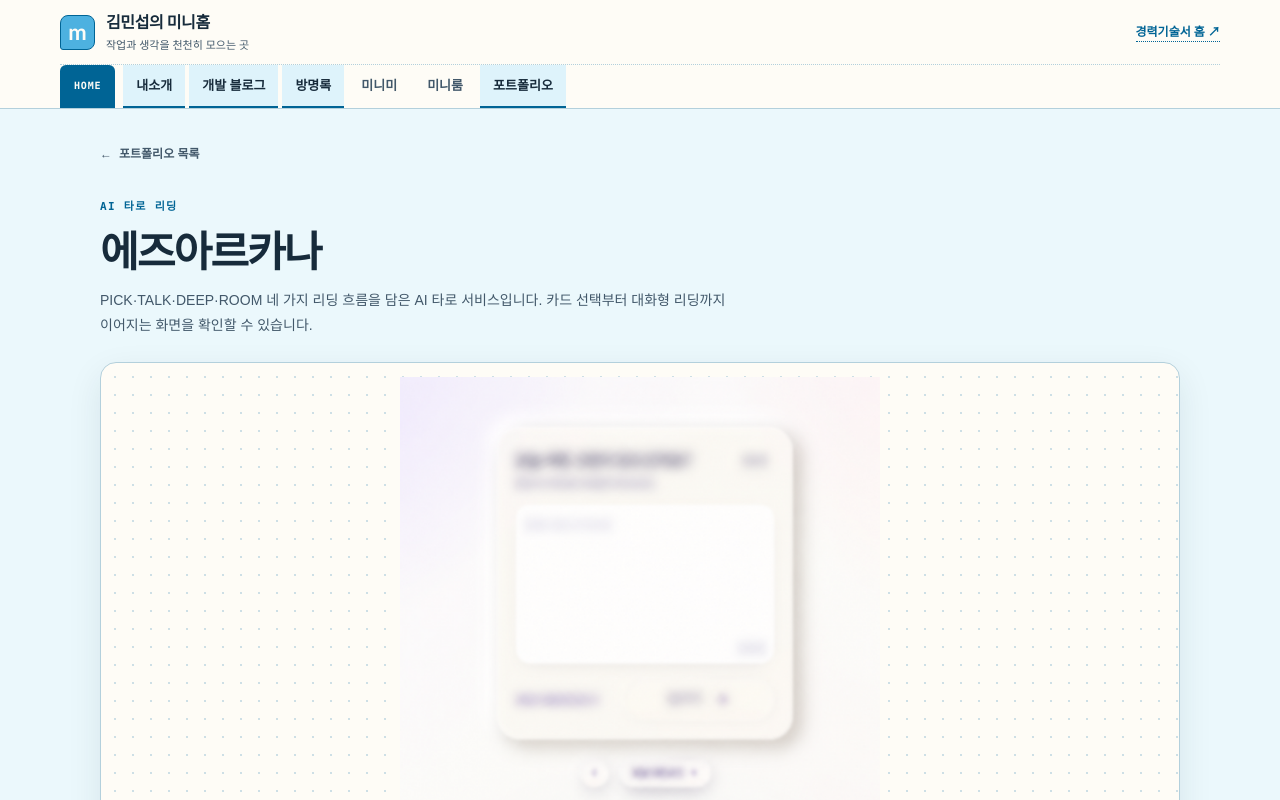
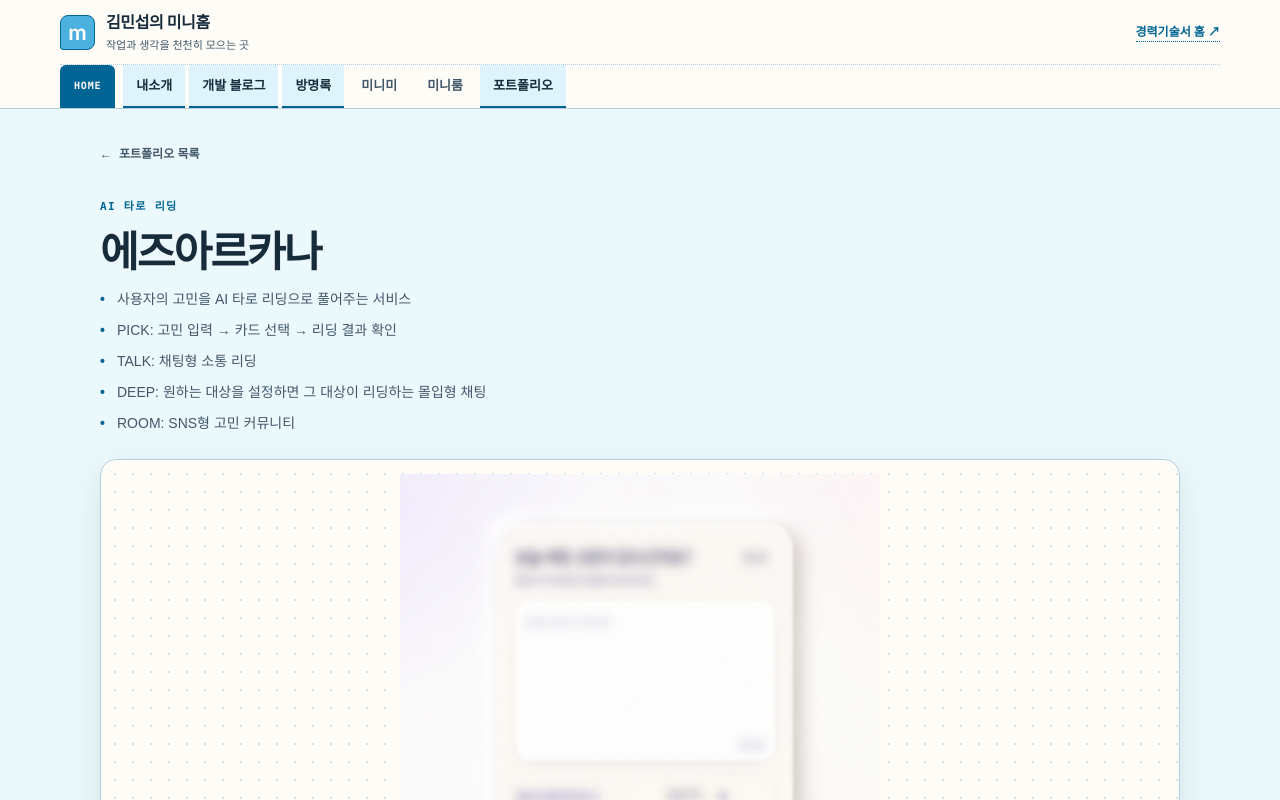
Before and after one commit to min-seob/my-resume, a Next.js app: page /minihome/portfolio/asarcana in a window 1280 px wide. Shown: the top 800 px of the page. Built offline with nearby package versions, Linux system fonts and the light colour scheme.

Commit message:
feat: 포트폴리오 상세 소개 추가

```diff
--- a/src/app/minihome/portfolio/[slug]/page.tsx
+++ b/src/app/minihome/portfolio/[slug]/page.tsx
@@ -28,7 +28,7 @@ export async function generateMetadata({ params }: PortfolioDetailPageProps): Pr
 
   return {
     title: `${project.title} | 포트폴리오`,
-    description: project.description,
+    description: project.descriptionItems?.join(" · ") ?? project.description,
   };
 }
 
@@ -51,7 +51,15 @@ export default async function PortfolioDetailPage({ params }: PortfolioDetailPag
           <header className="portfolio-detail__intro">
             <p className="portfolio-page__eyebrow">{project.category}</p>
             <h1>{project.title}</h1>
-            <p>{project.description}</p>
+            {project.descriptionItems?.length ? (
+              <ul className="portfolio-detail__description-list">
+                {project.descriptionItems.map((item) => (
+                  <li key={item}>{item}</li>
+                ))}
+              </ul>
+            ) : (
+              <p>{project.description}</p>
+            )}
           </header>
           {project.screens.length > 0 ? <PortfolioDetailGallery project={project} /> : null}
         </article>
--- a/src/app/minihome/portfolio/page.tsx
+++ b/src/app/minihome/portfolio/page.tsx
@@ -23,7 +23,7 @@ export default function PortfolioPage() {
             <span aria-hidden="true">←</span> 미니홈
           </Link>
           <header className="portfolio-page__intro">
-            <p className="portfolio-page__eyebrow">PORTFOLIO · 07 PROJECTS</p>
+            <p className="portfolio-page__eyebrow">PORTFOLIO · 06 PROJECTS</p>
             <h1>만들어 온 화면들</h1>
             <p>프로젝트를 선택해 화면과 이야기를 둘러보세요.</p>
           </header>
--- a/src/app/minihome/portfolio/portfolio.css
+++ b/src/app/minihome/portfolio/portfolio.css
@@ -62,6 +62,31 @@
   color: var(--mini-ink-soft);
   font-size: 14px;
   line-height: 1.8;
+}
+
+.portfolio-detail__description-list {
+  display: grid;
+  max-width: 680px;
+  gap: 8px;
+  margin: 12px 0 0;
+  padding: 0;
+  color: var(--mini-ink-soft);
+  font-size: 14px;
+  line-height: 1.65;
+  list-style: none;
+}
+
+.portfolio-detail__description-list li {
+  position: relative;
+  padding-inline-start: 17px;
+}
+
+.portfolio-detail__description-list li::before {
+  position: absolute;
+  inset-inline-start: 0;
+  color: var(--mini-sky-dark);
+  content: "•";
+  font-weight: 800;
 }
 
 .portfolio-project-grid {
--- a/src/data/portfolio-gallery.ts
+++ b/src/data/portfolio-gallery.ts
@@ -13,6 +13,7 @@ export type PortfolioProject = {
   title: string;
   category: string;
   description: string;
+  descriptionItems?: string[];
   cover: PortfolioScreen;
   coverPair?: PortfolioScreen[];
   screens: PortfolioScreen[];
@@ -23,8 +24,14 @@ export const portfolioProjects: PortfolioProject[] = [
     slug: "asarcana",
     title: "에즈아르카나",
     category: "AI 타로 리딩",
-    description:
-      "PICK·TALK·DEEP·ROOM 네 가지 리딩 흐름을 담은 AI 타로 서비스입니다. 카드 선택부터 대화형 리딩까지 이어지는 화면을 확인할 수 있습니다.",
+    description: "사용자의 고민을 AI 타로 리딩으로 풀어주는 서비스",
+    descriptionItems: [
+      "사용자의 고민을 AI 타로 리딩으로 풀어주는 서비스",
+      "PICK: 고민 입력 → 카드 선택 → 리딩 결과 확인",
+      "TALK: 채팅형 소통 리딩",
+      "DEEP: 원하는 대상을 설정하면 그 대상이 리딩하는 몰입형 채팅",
+      "ROOM: SNS형 고민 커뮤니티",
+    ],
     cover: {
       id: "hero",
       label: "PICK 카드 펼침",
@@ -80,8 +87,13 @@ export const portfolioProjects: PortfolioProject[] = [
     slug: "asarcana-reservation",
     title: "에즈아르카나 예약",
     category: "상담 예약·채팅",
-    description:
-      "상담 시간 선택부터 날짜·가능 시간 예약, 카드 리딩과 실시간 채팅까지 이어지는 모바일 예약 시스템입니다. 캡처에 표시된 날짜와 시간은 테스트 샘플입니다.",
+    description: "실제 타로리더와 1:1로 진행하는 예약·채팅형 리딩",
+    descriptionItems: [
+      "실제 타로리더와 1:1로 진행하는 예약·채팅형 리딩",
+      "일정 예약 후 채팅방에서 실제 상담 진행",
+      "타로리더의 카드 선택과 직접 리딩",
+      "30분·50분 상담 선택",
+    ],
     cover: {
       id: "date-time",
       label: "날짜·시간 선택",
@@ -146,34 +158,16 @@ export const portfolioProjects: PortfolioProject[] = [
     ],
   },
   {
-    slug: "coev",
-    title: "코브원 충전 플랫폼",
-    category: "백오피스·배치",
-    description:
-      "충전 플랫폼의 운영 백오피스와 배치 영역을 개발했습니다. 사용자 정보와 최근 방문·공지 목록을 가린 운영 홈 화면을 확인할 수 있습니다.",
-    cover: {
-      id: "coev-home",
-      label: "운영 홈",
-      alt: "사용자 정보와 최근 방문·공지 목록을 흐림 처리한 코브원 운영 홈 화면",
-      src: "/portfolio/coev-home.png",
-      fit: "contain",
-    },
-    screens: [
-      {
-        id: "coev-home",
-        label: "운영 홈",
-        alt: "사용자 정보와 최근 방문·공지 목록을 흐림 처리한 코브원 운영 홈 화면",
-        src: "/portfolio/coev-home.png",
-        fit: "contain",
-      },
-    ],
-  },
-  {
     slug: "stockmate",
     title: "StockMate",
     category: "AI 주식 브리핑",
-    description:
-      "뉴스 수집과 AI 요약을 일별 브리핑, 장중 뉴스, 실시간 채팅과 Discord 웹훅으로 이어주는 자동화 프로젝트입니다. 공개 화면에서 채팅 내용은 흐림 처리했습니다.",
+    description: "매일 오전 7시 뉴스 브리핑과 Discord 웹훅을 연결한 AI 자동화",
+    descriptionItems: [
+      "매일 오전 7시 전날·새벽 뉴스 브리핑",
+      "뉴스 수집·스크래핑 → AI 요약 → Discord 웹훅 전송",
+      "장중 뉴스 실시간 크롤링·스크래핑",
+      "실시간 소통 채팅방",
+    ],
     cover: {
       id: "market-view",
       label: "장중 시황",
@@ -205,8 +199,13 @@ export const portfolioProjects: PortfolioProject[] = [
     slug: "freestyle",
     title: "프리스타일 리부트 라운지",
     category: "게임 커뮤니티",
-    description:
-      "신규·복귀 유저가 포지션별 공략을 읽고 질문을 나누는 커뮤니티입니다. 메인 화면, 자유게시판, 크리에이터 영상 목록을 담았습니다.",
+    description: "FreeStyle Reboot 유저를 위한 자유게시판형 소통 라운지",
+    descriptionItems: [
+      "디시 갤러리 같은 분위기의 게임 자유게시판",
+      "관련 유튜버 최신 영상을 동기화해 링크로 제공",
+      "같은 팀 구하기",
+      "공략집",
+    ],
     cover: {
       id: "home",
       label: "메인 페이지",
@@ -233,8 +232,13 @@ export const portfolioProjects: PortfolioProject[] = [
     slug: "money",
     title: "가계부",
     category: "개인 금융 관리",
-    description:
-      "월별 수입·지출과 고정비, 카테고리별 소비를 살펴보는 개인 가계부입니다. 공개용 화면에서는 금액과 고정지출 항목을 흐림 처리했습니다.",
+    description: "개인 지출을 직접 등록·관리하는 비공개 가계부",
+    descriptionItems: [
+      "프리랜서·개인사업자 지출, 고정지출, 저축 내역 통계",
+      "카테고리 직접 설정, 계좌·카드 관리",
+      "지출 직접 등록",
+      "은행 거래내역서 일괄 등록 (엑셀 호환)",
+    ],
     cover: {
       id: "dashboard",
       label: "대시보드",
```
Also changed, not shown: public/portfolio/coev-home.png (deleted), 2 other files (tests, documents, lock files or other folders).
